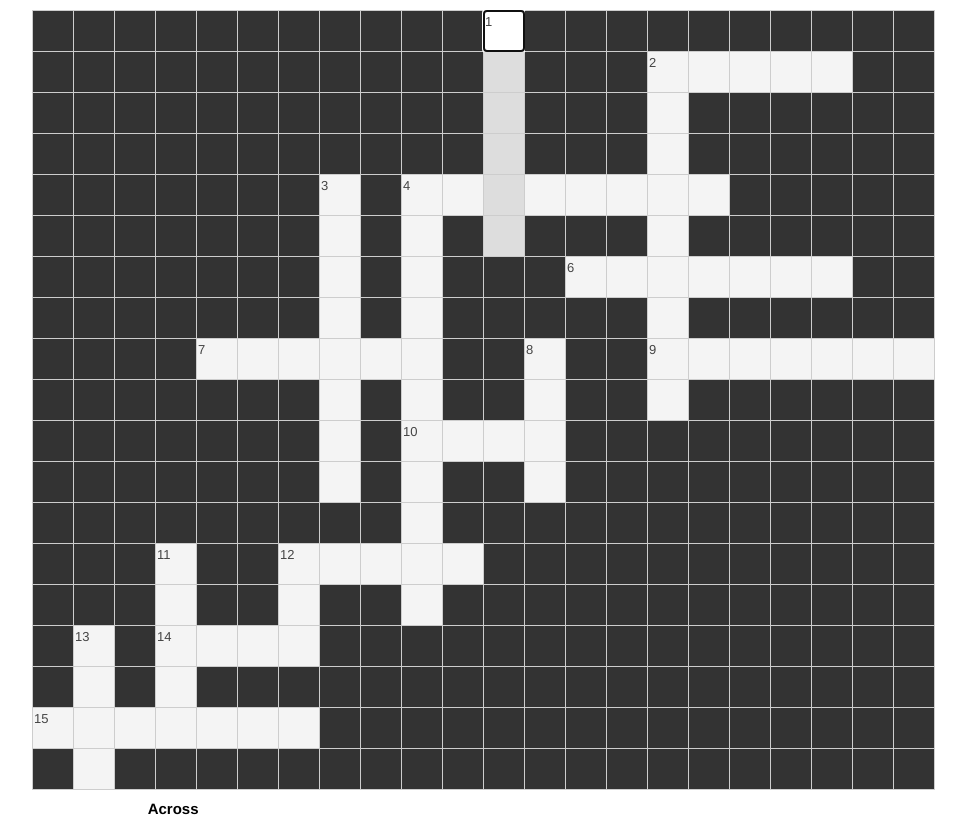
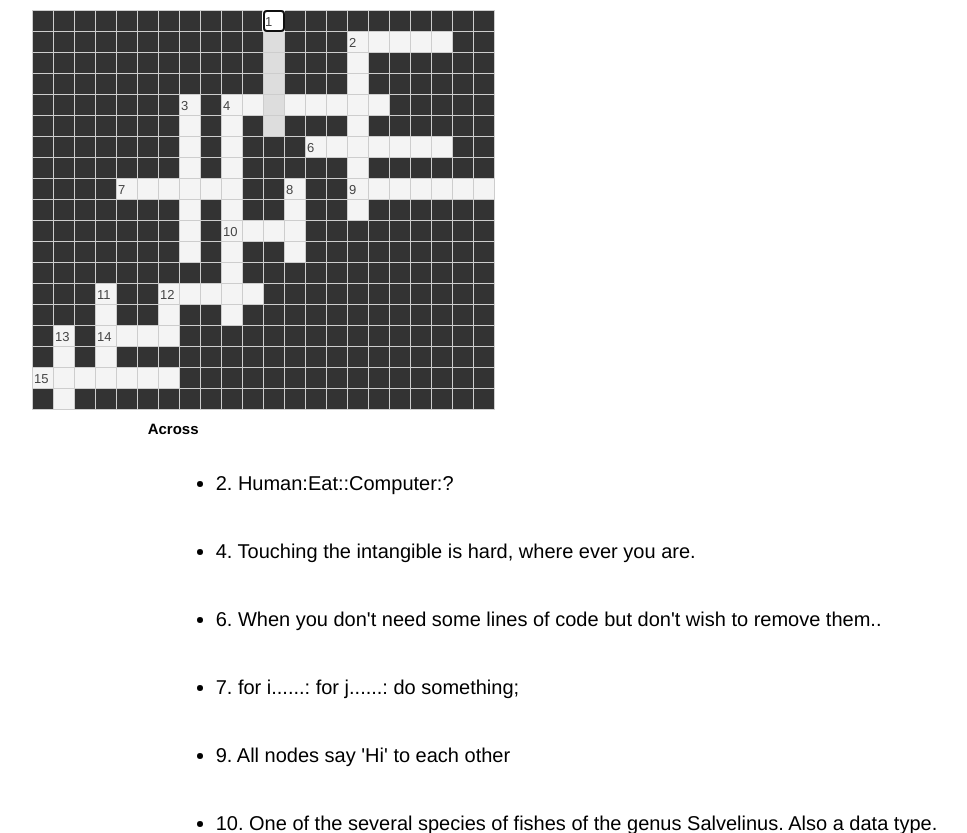
Before and after one commit to csea-nitc/threads-website, a PHP site: page /crossword.php in a window 1280 px wide. Shown: the top 833 px of the page, without its empty margins (30-997 px from the left). Run offline with PHP 8.4, Linux system fonts and the light colour scheme.

```diff
--- a/crossword.php
+++ b/crossword.php
@@ -33,8 +33,8 @@
 			width: 100%;
 		}
 		table td {
-			width: 4em;
-			height: 4em;
+			width: 2em;
+			height: 2em;
 			border: 1px solid #cdcdcd;
 			padding: 0;
 			margin: 0;
@@ -48,7 +48,7 @@
 			padding: 0em;
 			border: none;
 			text-align: center;
-			font-size: 2.5em;
+			font-size: 1.5em;
 			color: #666;
 			background-color: #f4f4f4;
 		}
```
